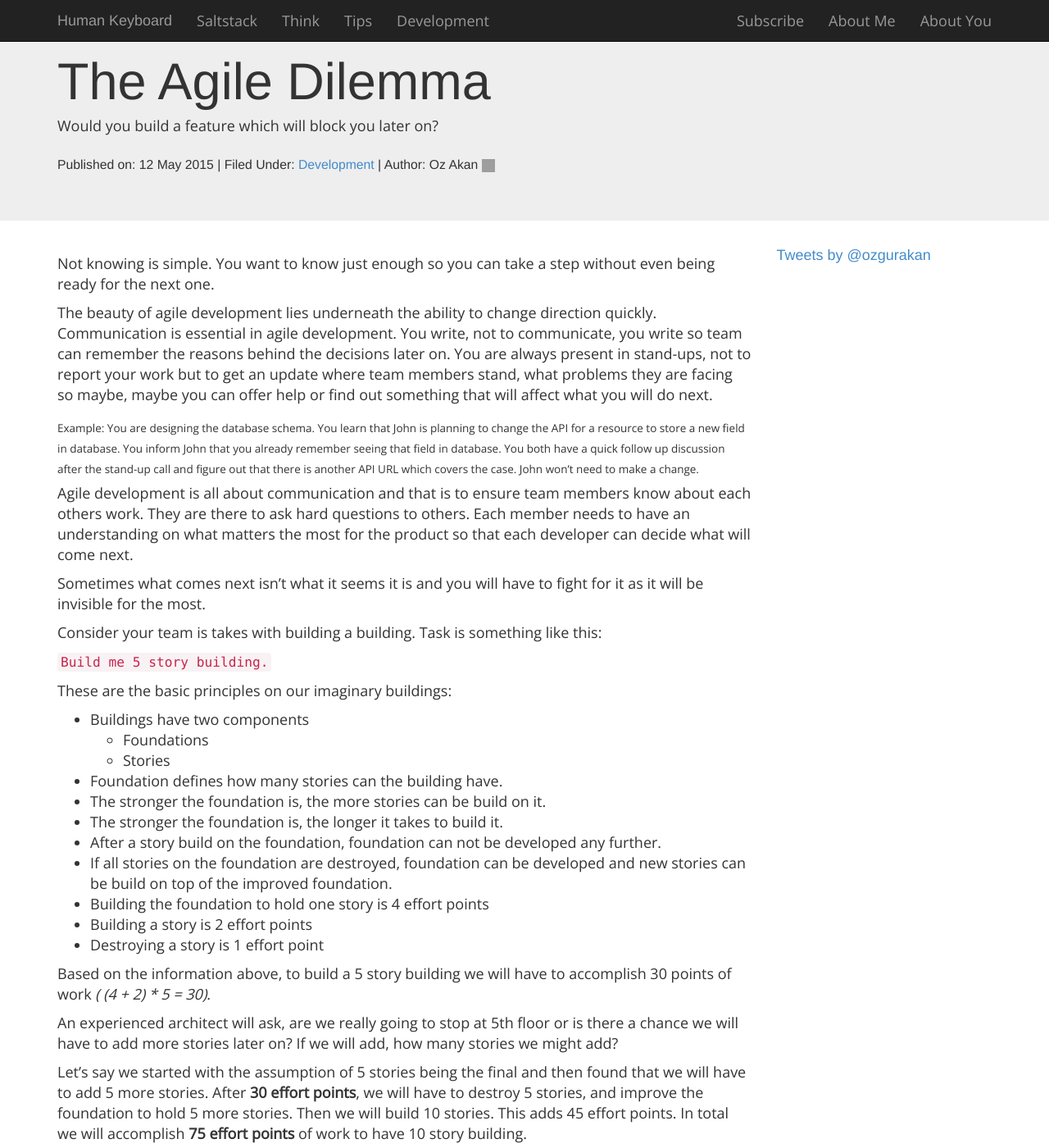
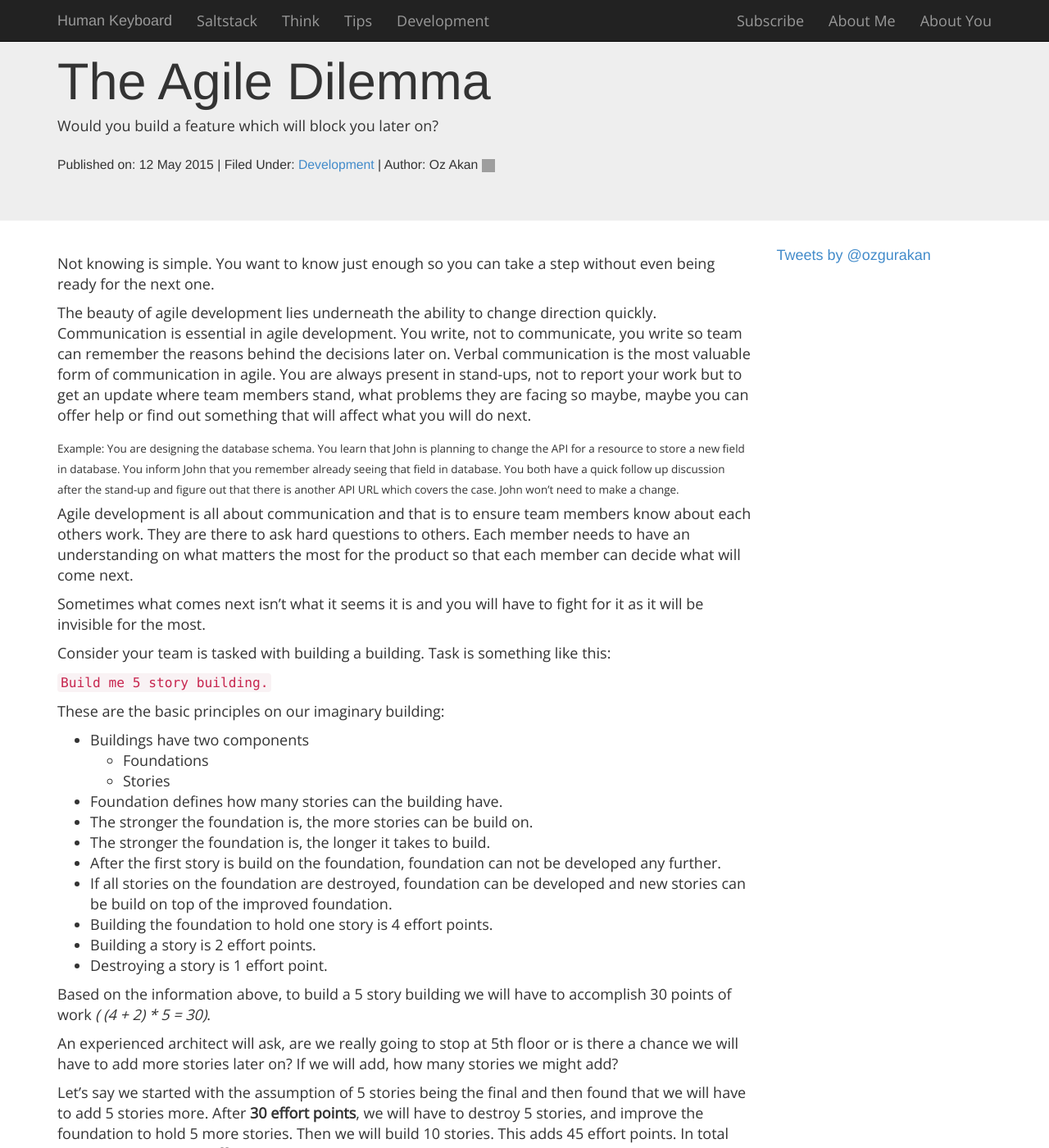
Before and after one commit to ozgurakan/ozgurakan.github.io, a Jekyll site: the page built from _posts/2015-05-12-agile-dilemma.markdown, in a window 1280 px wide and 1400 px high. Shown: the whole window at 82% size. Built offline with Jekyll 4.4.1, drawn with Linux system fonts in a browser that asks for light colours; nearby versions of some CDN libraries; Markdown is read by kramdown in place of the engine named in the settings; comment, search, counter and statistics services are not loaded; grey boxes are pictures that could not be loaded.

Commit message:
improvements on the article

```diff
--- a/_posts/2015-05-12-agile-dilemma.markdown
+++ b/_posts/2015-05-12-agile-dilemma.markdown
@@ -10,37 +10,37 @@ categories:
 
 Not knowing is simple. You want to know just enough so you can take a step without even being ready for the next one.
 
-The beauty of agile development lies underneath the ability to change direction quickly. Communication is essential in agile development. You write, not to communicate, you write so team can remember the reasons behind the decisions  later on. You are always present in stand-ups, not to report your work but to get an update where team members stand, what problems they are facing so maybe, maybe you can offer help or find out something that will affect what you will do next.
+The beauty of agile development lies underneath the ability to change direction quickly. Communication is essential in agile development. You write, not to communicate, you write so team can remember the reasons behind the decisions  later on. Verbal communication is the most valuable form of communication in agile. You are always present in stand-ups, not to report your work but to get an update where team members stand, what problems they are facing so maybe, maybe you can offer help or find out something that will affect what you will do next.
 
-<sub>Example: You are designing the database schema. You learn that John is planning to change the API for a resource to store a new field in database. You inform John that you already remember seeing that field in database. You both have a quick follow up discussion after the stand-up call and figure out that there is another API URL which covers the case. John won't need to make a change.</sub>
+<sub>Example: You are designing the database schema. You learn that John is planning to change the API for a resource to store a new field in database. You inform John that you remember already seeing that field in database. You both have a quick follow up discussion after the stand-up and figure out that there is another API URL which covers the case. John won't need to make a change.</sub>
 
-Agile development is all about communication and that is to ensure team members know about each others work. They are there to ask hard questions to others. Each member needs to have an understanding on what matters the most for the product so that each developer can decide what will come next.
+Agile development is all about communication and that is to ensure team members know about each others work. They are there to ask hard questions to others. Each member needs to have an understanding on what matters the most for the product so that each member can decide what will come next.
 
 Sometimes what comes next isn't what it seems it is and you will have to fight for it as it will be invisible for the most.
 
-Consider your team is takes with building a building. Task is something like this:
+Consider your team is tasked with building a building. Task is something like this:
 
 `Build me 5 story building.`
 
-These are the basic principles on our imaginary buildings:
+These are the basic principles on our imaginary building:
 
 - Buildings have two components
   - Foundations
   - Stories
 - Foundation defines how many stories can the building have.
-- The stronger the foundation is, the more stories can be build on it.
-- The stronger the foundation is, the longer it takes to build it.
-- After a story build on the foundation, foundation can not be developed any further.
+- The stronger the foundation is, the more stories can be build on.
+- The stronger the foundation is, the longer it takes to build.
+- After the first story is build on the foundation, foundation can not be developed any further.
 - If all stories on the foundation are destroyed, foundation can be developed and new stories can be build on top of the improved foundation.
-- Building the foundation to hold one story is 4 effort points
-- Building a story is 2 effort points
-- Destroying a story is 1 effort point
+- Building the foundation to hold one story is 4 effort points.
+- Building a story is 2 effort points.
+- Destroying a story is 1 effort point.
 
 Based on the information above, to build a 5 story building we will have to accomplish 30 points of work _( (4 + 2) * 5 = 30)_.
 
 An experienced architect will ask, are we really going to stop at 5th floor or is there a chance we will have to add more stories later on? If we will add, how many stories we might add?
 
-Let's say we started with the assumption of 5 stories being the final and then found that we will have to add 5 more stories. After **30 effort points**, we will have to destroy 5 stories, and improve the foundation to hold 5 more stories. Then we will build 10 stories. This adds 45 effort points. In total we will accomplish **75 effort points** of work to have 10 story building.
+Let's say we started with the assumption of 5 stories being the final and then found that we will have to add 5 stories more. After **30 effort points**, we will have to destroy 5 stories, and improve the foundation to hold 5 more stories. Then we will build 10 stories. This adds 45 effort points. In total we will accomplish **75 effort points** of work to have 10 story building.
 
 If we build a building that will have 5 stories but capable of holding 10, it requires **50 effort points**. Then if we add 5 more stories, it is **60 effort points** of work.
 
```
